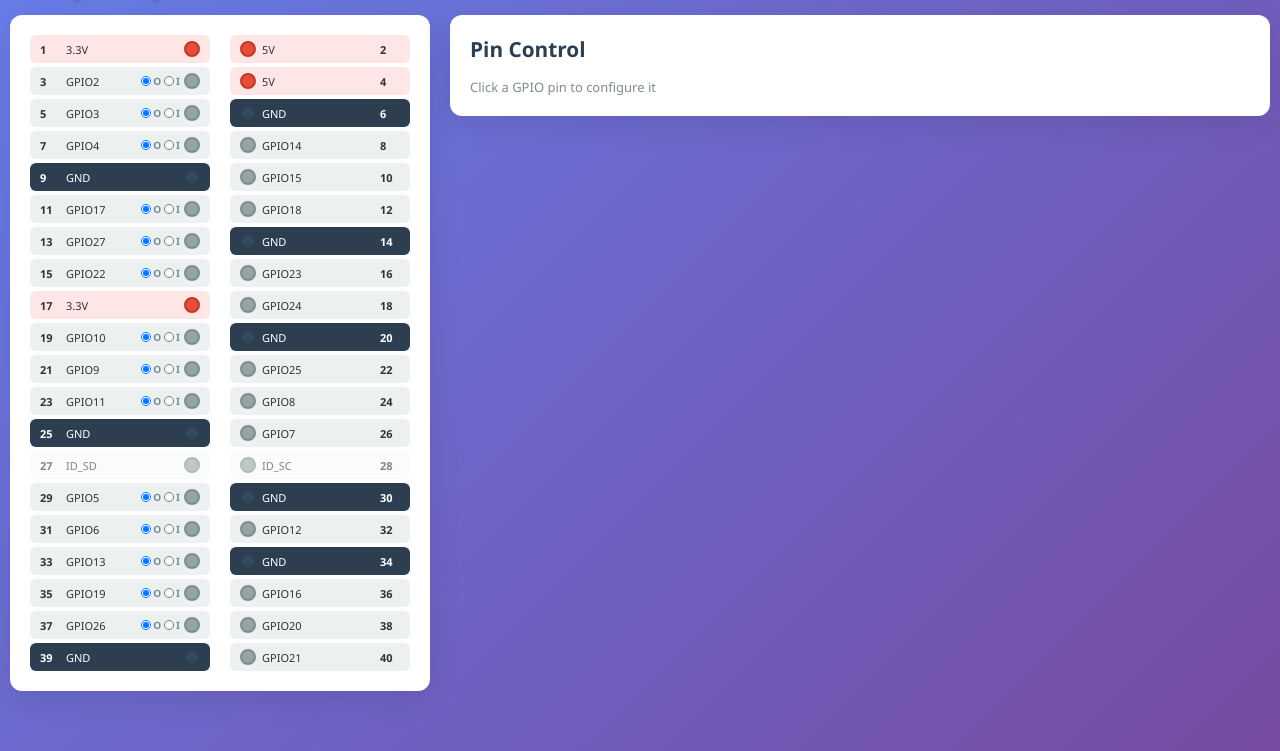
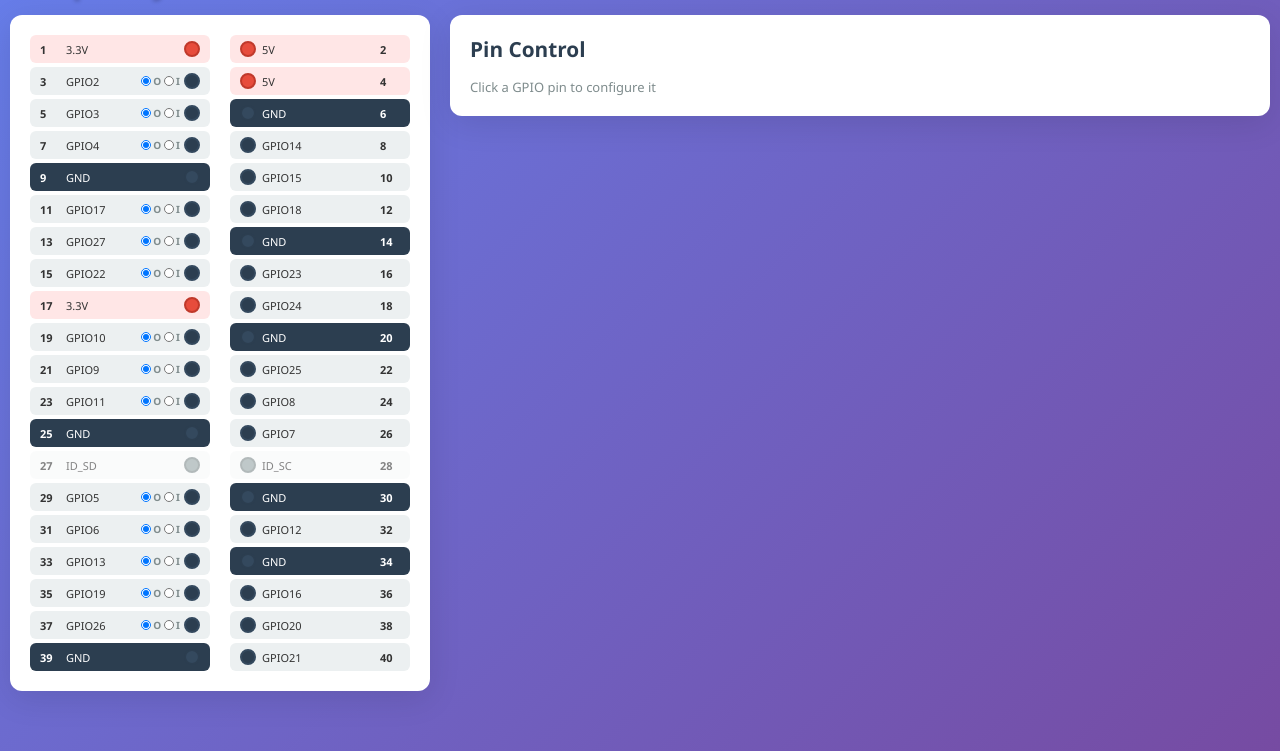
Before and after one commit to PeterGrecian/gpioviz, a Flask app: page / in a window 1280 px wide. Shown: the part 49-800 px from the top of the page. Run offline with Flask 3, Linux system fonts and the light colour scheme.

Commit message:
Change OFF state indicator color from gray to black
- OFF/LOW pins now show black (#2c3e50) instead of gray
- ON/HIGH pins remain green for clear visual distinction
- Applies to both OUTPUT and INPUT mode pins
- Flashing animation updated to use black for OFF phase

🤖 Generated with [Claude Code](https://claude.com/claude-code)

Co-Authored-By: Claude <noreply@anthropic.com>

```diff
--- a/static/css/style.css
+++ b/static/css/style.css
@@ -179,8 +179,8 @@ header h1 {
     width: 16px;
     height: 16px;
     border-radius: 50%;
-    background: #95a5a6;
-    border: 2px solid #7f8c8d;
+    background: #2c3e50;
+    border: 2px solid #34495e;
     transition: all 0.3s ease;
     cursor: pointer;
 }
@@ -205,7 +205,7 @@ header h1 {
         box-shadow: 0 0 20px #2ecc71;
     }
     50% {
-        background: #95a5a6;
+        background: #2c3e50;
         box-shadow: none;
     }
 }
```
